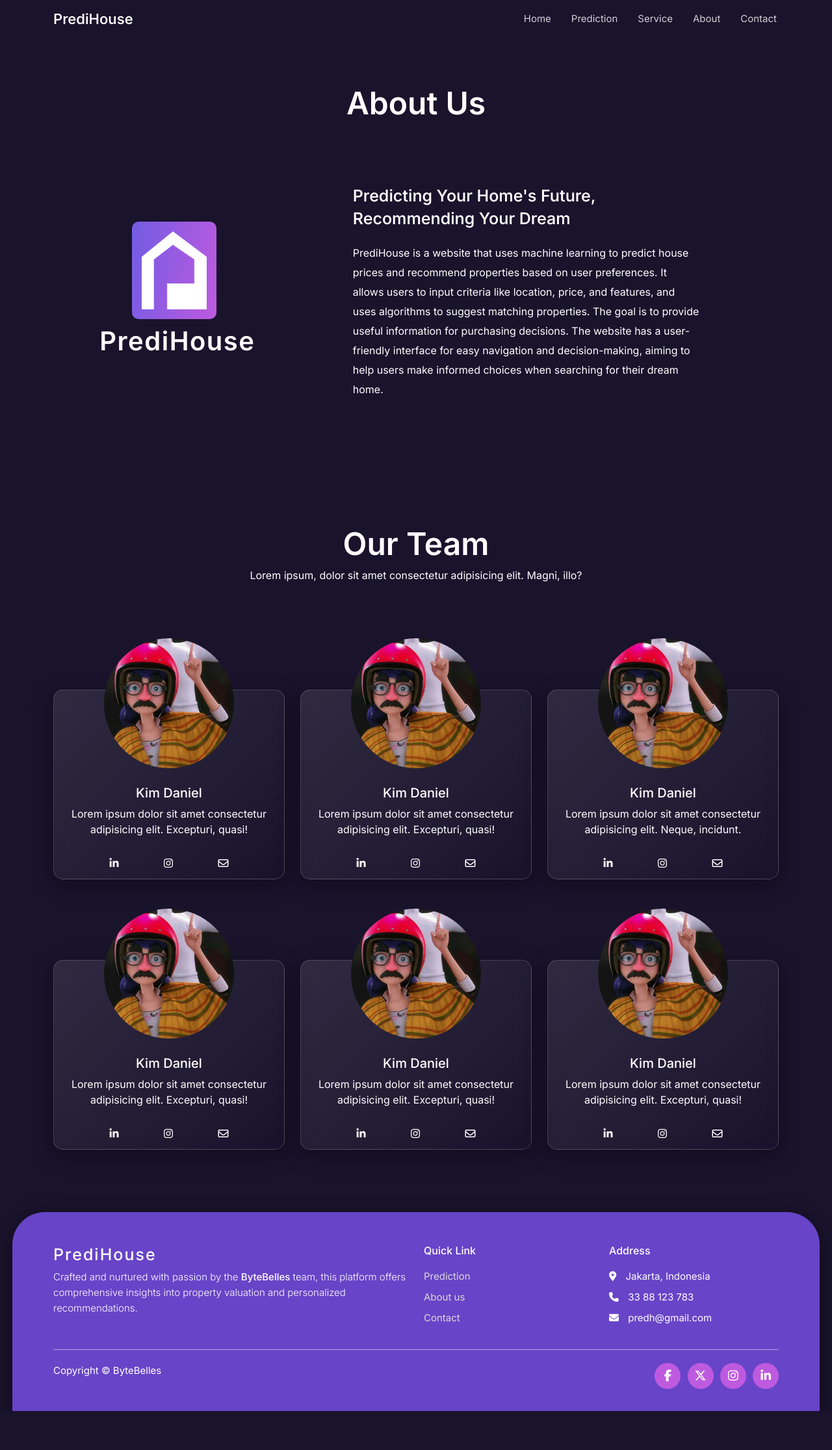
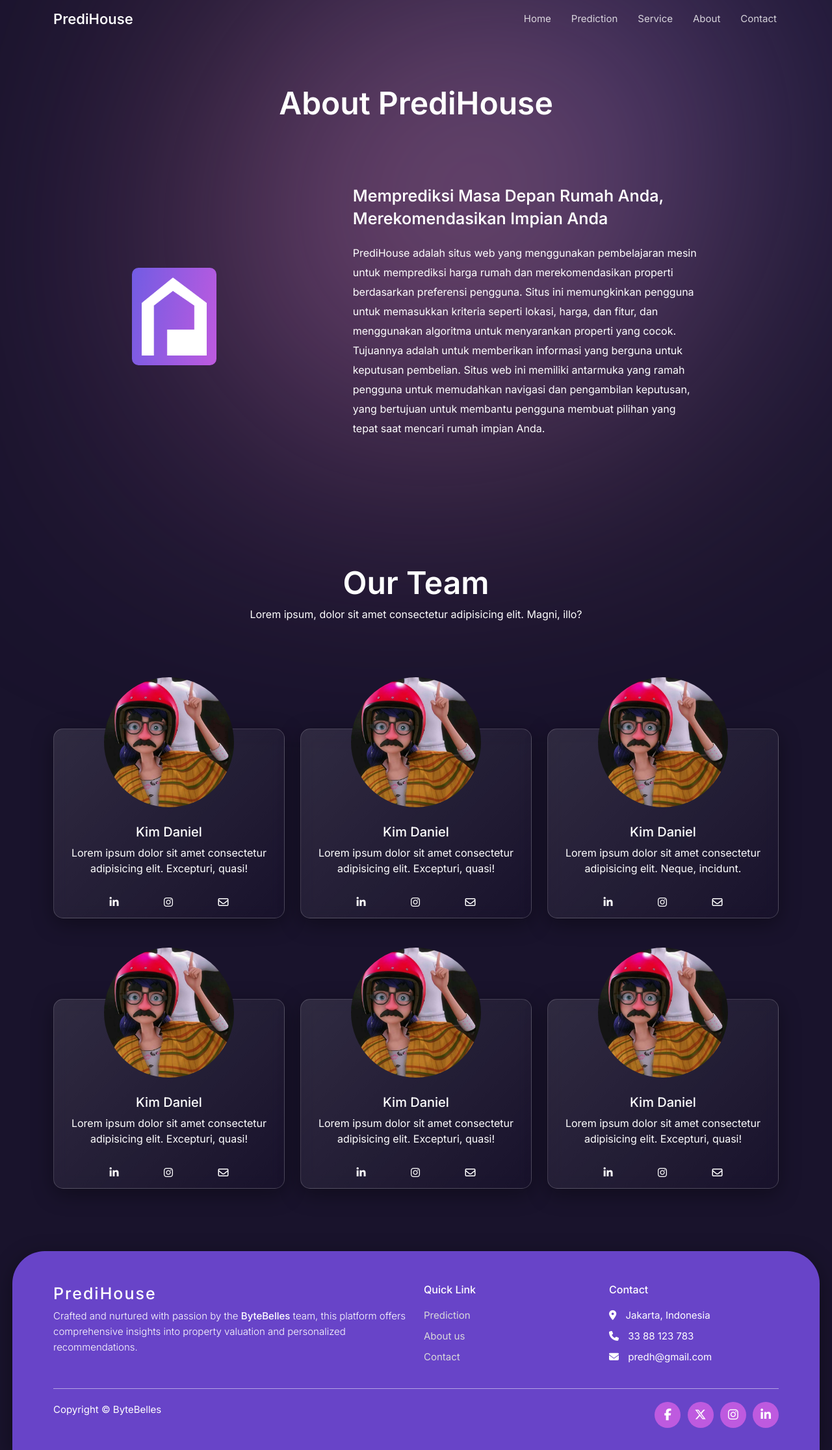
Before and after one commit to maisieyy/ByteBelles-PrediHouse, a Python web app: template templates/about.html in a window 1280 px wide. Shown: the whole page at 65% size. Before the commit the page ends 2171 px from the top, so only its background shows below. Run offline with Jinja, Linux system fonts and the light colour scheme; the template is opened without the code that fills it, so the values that code supplies are empty; some libraries are stand-ins or nearby versions.

Commit message:
about-add blur

```diff
--- a/templates/about.html
+++ b/templates/about.html
@@ -54,24 +54,23 @@
     <section class="about-ph" id="about-ph">
         <div class="container">
           <div class="text-center text-white">
-            <h1>About Us</h1>
+            <h1>About PrediHouse</h1>
           </div>
 
           <div class="row my-5 g-5 justify-content-around align-items-center">
-            <div class="col-4 col-lg-1 mb-3">
+            <div class="col-4 col-lg-1">
               <img src="/static/images/logo-2.png" class="img-fluid logo-2 " alt="">
-              <h6 class="text-logo text-white">PrediHouse</h6>
             </div>
 
             <div class="col-lg-6">
             <div class="about-body text-white">
-                <h5 class="slogan">Predicting Your Home's Future, Recommending Your Dream</h5>
-                <p class="describe">PrediHouse is a website that uses machine learning to predict house prices and recommend properties based on user preferences. It allows users to input criteria like location, price, and features, and uses algorithms to suggest matching properties. The goal is to provide useful information for purchasing decisions. The website has a user-friendly interface for easy navigation and decision-making, aiming to help users make informed choices when searching for their dream home.</p>
+                <h5 class="slogan">Memprediksi Masa Depan Rumah Anda, Merekomendasikan Impian Anda</h5>
+                <p class="describe">PrediHouse adalah situs web yang menggunakan pembelajaran mesin untuk memprediksi harga rumah dan merekomendasikan properti berdasarkan preferensi pengguna. Situs ini memungkinkan pengguna untuk memasukkan kriteria seperti lokasi, harga, dan fitur, dan menggunakan algoritma untuk menyarankan properti yang cocok. Tujuannya adalah untuk memberikan informasi yang berguna untuk keputusan pembelian. Situs web ini memiliki antarmuka yang ramah pengguna untuk memudahkan navigasi dan pengambilan keputusan, yang bertujuan untuk membantu pengguna membuat pilihan yang tepat saat mencari rumah impian Anda.</p>
             </div>
 
           </div>
         </div>
-        <!-- <div class="left2-blur"></div> -->
+      <div class="top-blur"></div>
       </section>
 
       <!-- TEAM SECTION -->
@@ -187,7 +186,7 @@
           </div>
 
           <div class="col-6 col-md-3">
-            <h6>Address</h6>
+            <h6>Contact</h6>
             <ul class="footer-links address">
               <li class="map">
                 <span><i class="fa-solid fa-location-dot"></i> Jakarta, Indonesia</span>
```
